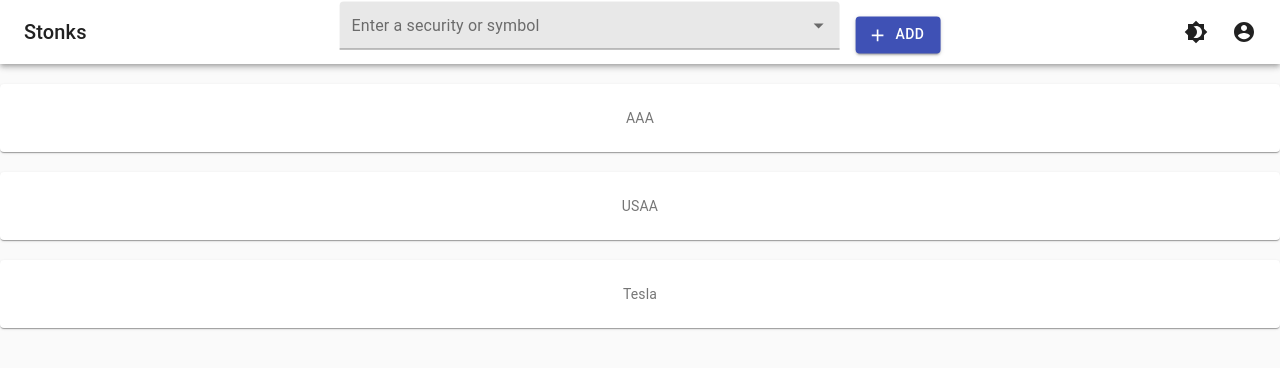
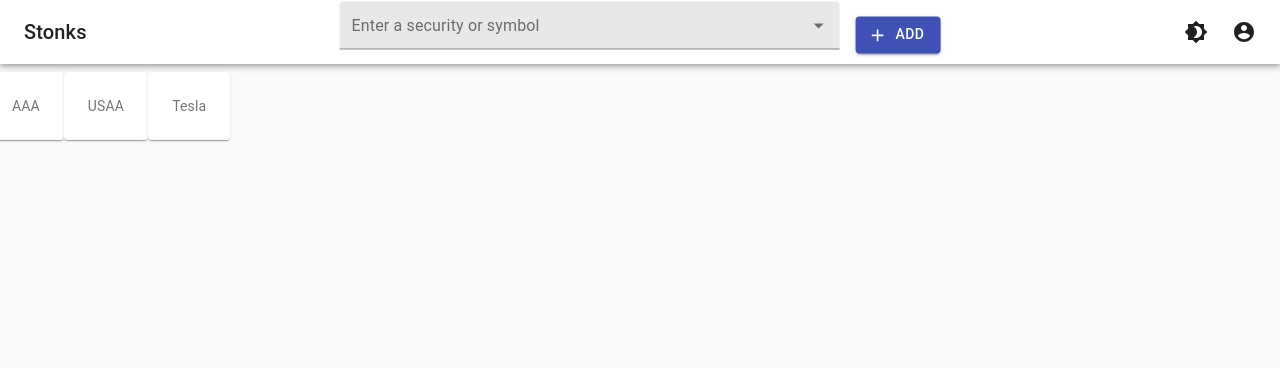
Before and after one commit to aggie-coding-club/stocks-frontend, a React (Create React App) app: page / in a window 1280 px wide. Shown: the top 368 px of the page. Built offline with nearby package versions, Linux system fonts and the light colour scheme.

Commit message:
implemented rough grid

```diff
--- a/src/App.js
+++ b/src/App.js
@@ -9,6 +9,8 @@
 import CssBaseline from '@material-ui/core/CssBaseline';
 import React, { useState } from 'react';
 import {SatelliteTwoTone} from "@material-ui/icons";
+import Grid from '@material-ui/core/Grid';
+
 
 function App() {
   const prefersDarkMode = useMediaQuery('(prefers-color-scheme: dark)');
@@ -46,7 +48,9 @@
         <CssBaseline />
         <div className="App">
           <AppBar/>
-          <Stocks stocks={stocks}/>
+            <Stocks stocks={stocks}/>
+
+
         </div>
 
       </ThemeProvider>
--- a/src/components/dashboard/Stocks.js
+++ b/src/components/dashboard/Stocks.js
@@ -1,10 +1,23 @@
 import React from 'react';
 import StockItem from './StockItem';
+import Grid from "@material-ui/core/Grid";
 
-export default function Stocks({stocks}) {
-  return(
+function getStocks({stocks}) {
+  return (
     stocks.map((stock => (
       <StockItem stock={stock}/>
     )))
   )
 }
+
+export default function Stocks({stocks}) {
+  return(
+    <div>
+      <Grid container spacing={3}>
+        {getStocks({stocks})}
+      </Grid>
+
+    </div>
+
+  )
+}
```
